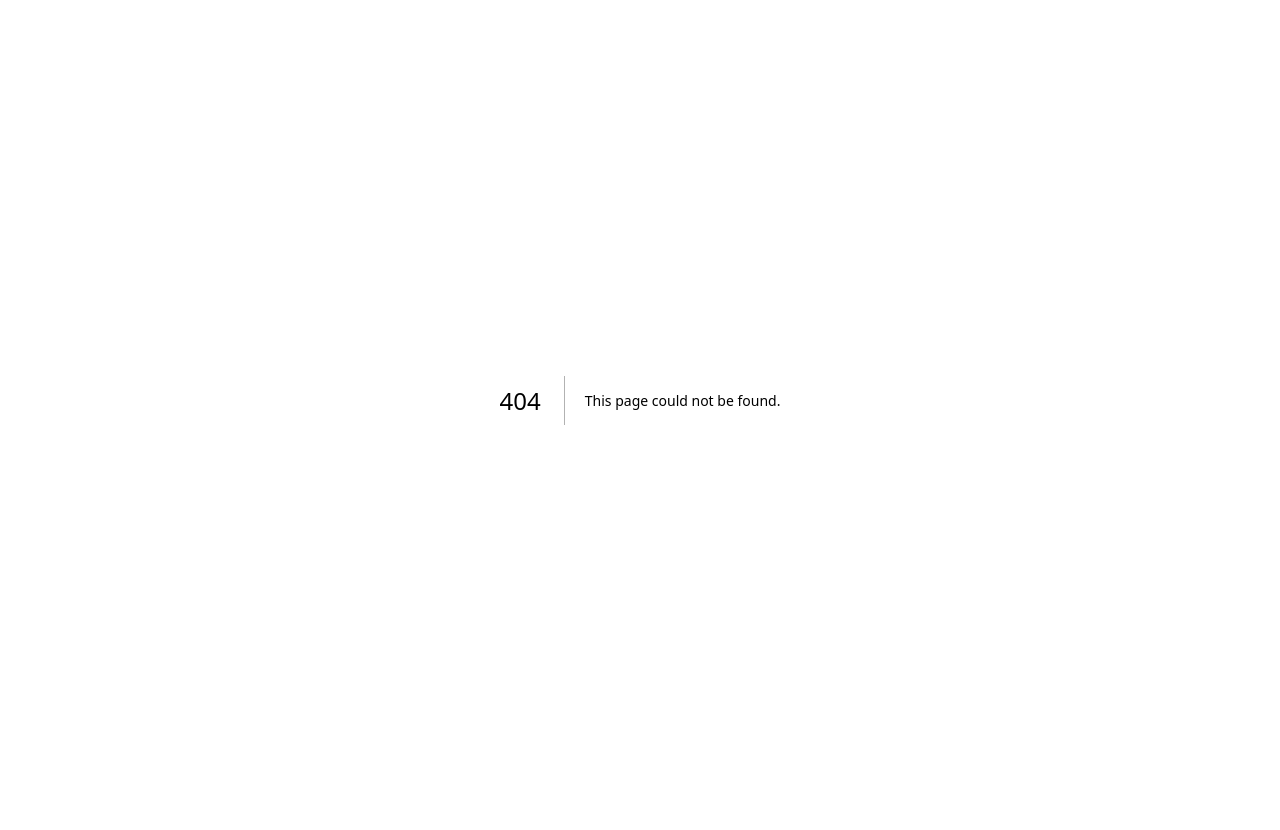
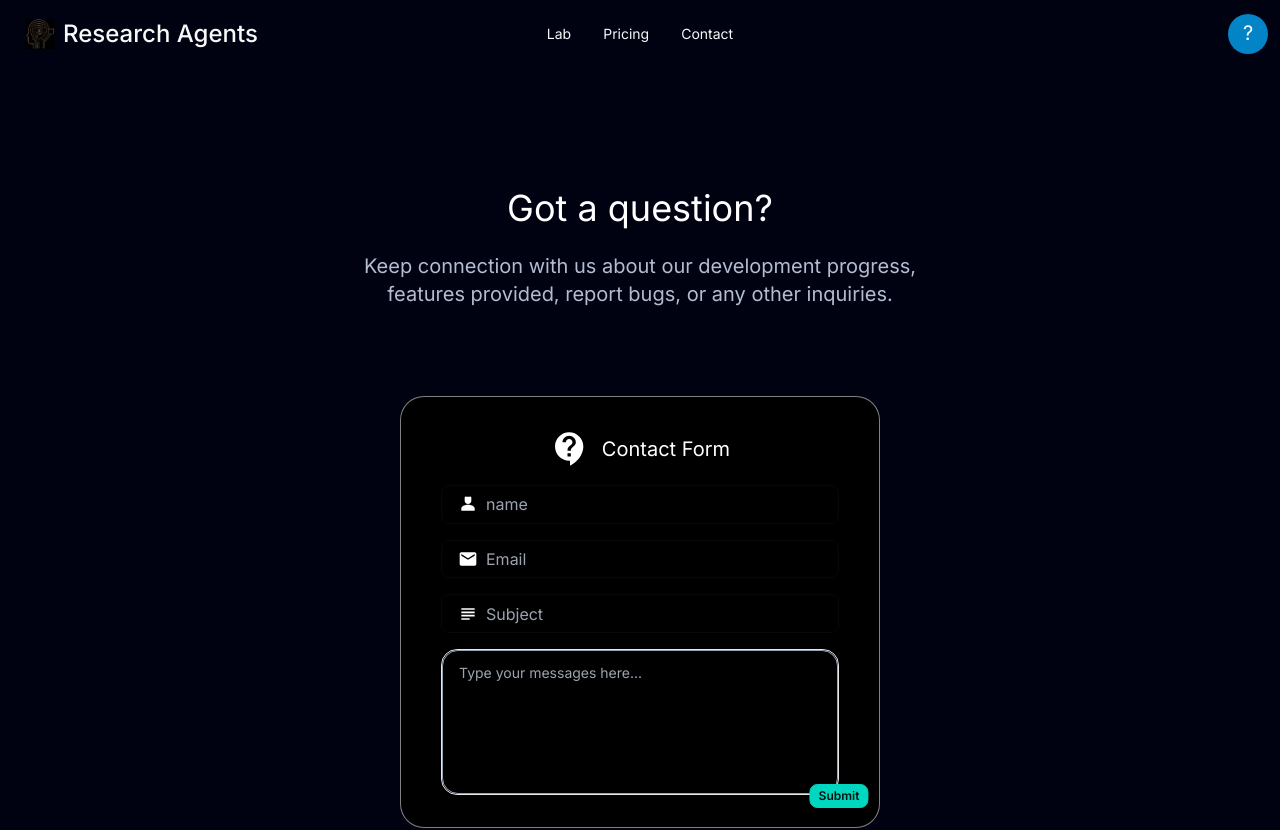
Before and after one commit to gzhai5/research-agent, a Next.js app in the folder frontend/: page /contact in a window 1280 px wide. Before the commit this address had no page. Shown: the top 830 px of the page. Before the commit the page ends 800 px from the top, so only its background shows below. Built offline with nearby package versions, Linux system fonts and the light colour scheme.

Commit message:
set up contact page and email sending

```diff
--- a/frontend/package.json
+++ b/frontend/package.json
@@ -9,6 +9,7 @@
     "lint": "next lint"
   },
   "dependencies": {
+    "@emailjs/browser": "^4.3.3",
     "@emotion/react": "^11.11.4",
     "@emotion/styled": "^11.11.5",
     "@mui/icons-material": "^5.15.15",
--- /dev/null
+++ b/frontend/src/app/contact/page.tsx
@@ -0,0 +1,102 @@
+"use client";
+import React, { useState } from 'react';
+import Navbar from '../components/navbar/navbar';
+import Foobar from '../components/foobar/foobar';
+import ContactSupportIcon from '@mui/icons-material/ContactSupport';
+import SubjectIcon from '@mui/icons-material/Subject';
+import Person4Icon from '@mui/icons-material/Person4';
+import EmailIcon from '@mui/icons-material/Email';
+import swal from 'sweetalert';
+import { sendContactEmail } from './utils';
+
+
+export default function Contact() {
+    const [name, setName] = useState<string>('');
+    const [email, setEmail] = useState<string>('');
+    const [subject, setSubject] = useState<string>('');
+    const [message, setMessage] = useState<string>('');
+
+
+    const handleFormSubmit = async() => {
+        if (name === '') { swal('Error', 'Name cannot be empty', 'error'); return; }
+        else if (email === '')  { swal('Error', 'Email cannot be empty', 'error'); return; }
+        else if (subject === '') { swal('Error', 'Subject cannot be empty, you can write technical, cooperation, or others', 'error'); return; }
+        else if (message === '') { swal('Error', 'Message cannot be empty', 'error'); return; }
+        const response = await sendContactEmail(name, email, subject, message);
+        if (response.success) {
+            swal('Success', response.message, 'success');
+            setName('');
+            setEmail('');
+            setSubject('');
+            setMessage('');
+        } else {
+            swal('Error', response.message, 'error');
+        }
+    };
+
+
+    return (
+        <div className='bg-[#000212]'>
+            <Navbar />
+
+            <div className={`w-full h-screen flex flex-col gap-2 justify-start items-center p-10 bg-transparent relative`}>
+
+                {/* title part */}
+                <div className="flex flex-col gap-6 p-20 justify-center items-center ">
+                    <p className={`font-normal text-4xl text-center tracking-normal text-[#FFFFFF]`}>Got a question?</p>
+                    <p className={`font-normal text-xl text-center tracking-normal text-[#B4BCD0]`}>
+                        Keep connection with us about our development progress, <br/> features provided, report bugs, or any other inquiries.
+                    </p>
+                </div>
+
+                {/* form */}
+                <div className='flex flex-col gap-4 border border-[#FFFFFF80] w-1/3 min-w-[30rem] h-3/4 rounded-3xl py-8 px-10 bg-[#000000] items-center'>
+
+                    {/* form title */}
+                    <div className='flex flex-row gap-3 items-center jutify-center'>
+                        <ContactSupportIcon style={{ fontSize: 40, color: '#FFFFFF' }} />
+                        <p className='font-normal text-xl text-white'>Contact Form</p>
+                    </div>
+
+                    {/* form inputs: name */}
+                    <label className="input input-bordered flex items-center gap-2 bg-transparent w-full">
+                        <Person4Icon style={{ fontSize: 20, color: '#FFFFFF' }} />
+                        <input type="text" className="grow truncate" placeholder="name" value={name} onChange={(event: React.ChangeEvent<HTMLInputElement>) => setName(event.target.value)} />
+                    </label>
+
+                    {/* form inputs: email */}
+                    <label className="input input-bordered flex items-center gap-2 bg-transparent w-full">
+                        <EmailIcon style={{ fontSize: 20, color: '#FFFFFF' }} />
+                        <input type="text" className="grow truncate" placeholder="Email" value={email} onChange={(event: React.ChangeEvent<HTMLInputElement>) => setEmail(event.target.value)} />
+                    </label>
+
+                    {/* form inputs: subject */}
+                    <label className="input input-bordered flex items-center gap-2 bg-transparent w-full">
+                        <SubjectIcon style={{ fontSize: 20, color: '#FFFFFF' }} />
+                        <input type="text" className="grow truncate" placeholder="Subject" value={subject} onChange={(event: React.ChangeEvent<HTMLInputElement>) => setSubject(event.target.value)} />
+                    </label>
+
+                    {/* form inputs: message */}
+                    <div className="indicator w-full h-1/2 bg-transparent border-0 rounded-2xl">
+                        <div className="indicator-item indicator-bottom">
+                            <button type="button" className="btn btn-xs btn-accent" onClick={() => handleFormSubmit()}>Submit</button>
+                        </div>
+                        <div className="card border w-full h-full rounded-2xl">
+                            <textarea
+                                className="textarea textarea-bordered rounded-2xl border-slate-400 focus:border-slate-400 h-full w-full bg-transparent"
+                                placeholder="Type your messages here..."
+                                value={message}
+                                onChange={(event: React.ChangeEvent<HTMLTextAreaElement>) => setMessage(event.target.value)}
+                            ></textarea>
+                        </div>
+                    </div>
+
+
+                </div>
+
+            </div>
+
+            <div className='mt-64'><Foobar /></div>
+        </div>
+    );
+}
--- /dev/null
+++ b/frontend/src/app/contact/utils.tsx
@@ -0,0 +1,31 @@
+import emailjs from "@emailjs/browser";
+
+export async function sendContactEmail(name: string, email: string, subject: string, message: string) {
+
+    // load all needed variables
+    let serviceId = process.env.NEXT_PUBLIC_EMAIL_SERVICE_ID as string;
+    let templateId = process.env.NEXT_PUBLIC_EMAIL_TEMPLATE_ID as string;
+    let publicKey = process.env.NEXT_PUBLIC_EMAIL_PUBLIC_KEY as string;
+    let data = {
+        'name': name,
+        'email': email,
+        'webiste': 'research-agents.com',
+        'subject': subject,
+        'message': message
+    };
+
+    // Send email using emailjs
+    try {
+        await emailjs.send(serviceId, templateId, data, publicKey);
+        return {
+            "success": true,
+            "message": "Message sent successfully, we will get back to you soon."
+        };
+    } catch (error) {
+        console.error('emailjs error', error);
+        return {
+            "success": false,
+            "message": "Failed to send message, please try again later."
+        };
+    }
+}
```
Also changed, not shown: 1 other file (tests, documents, lock files or other folders).
